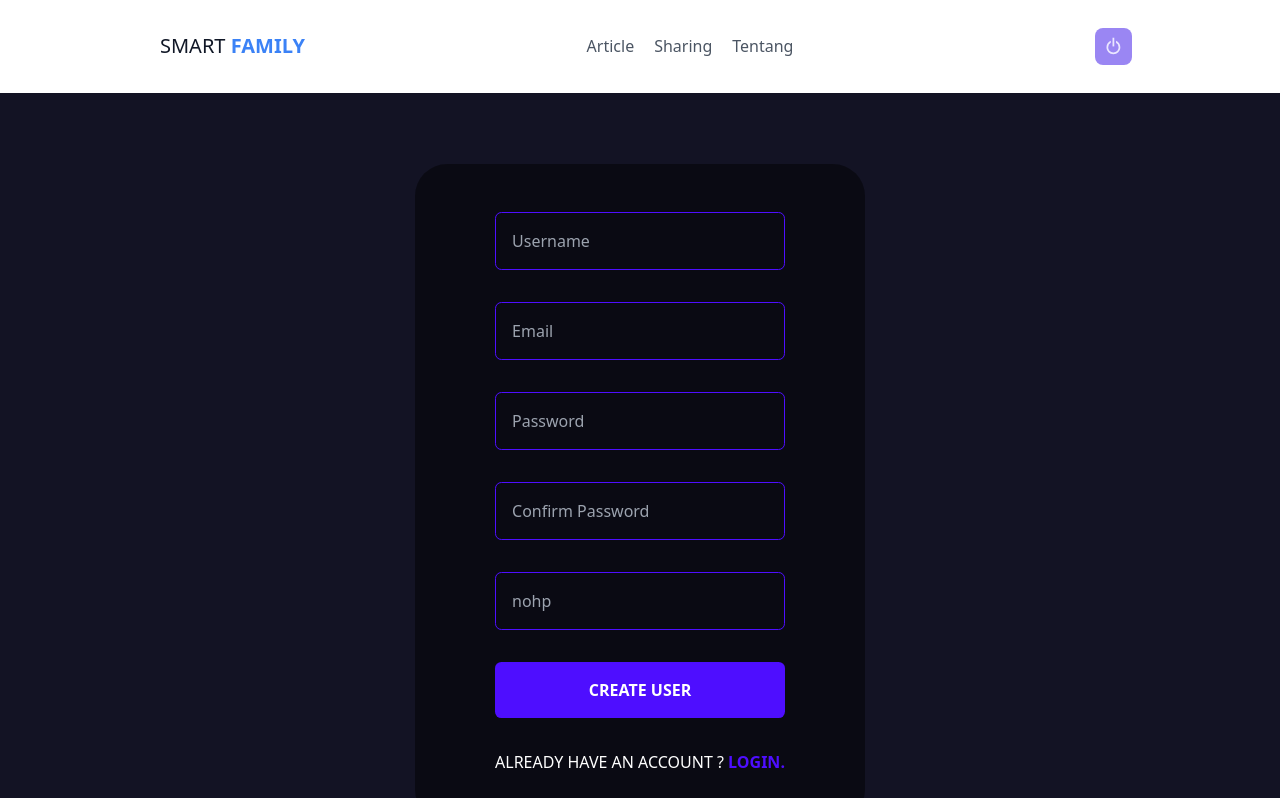
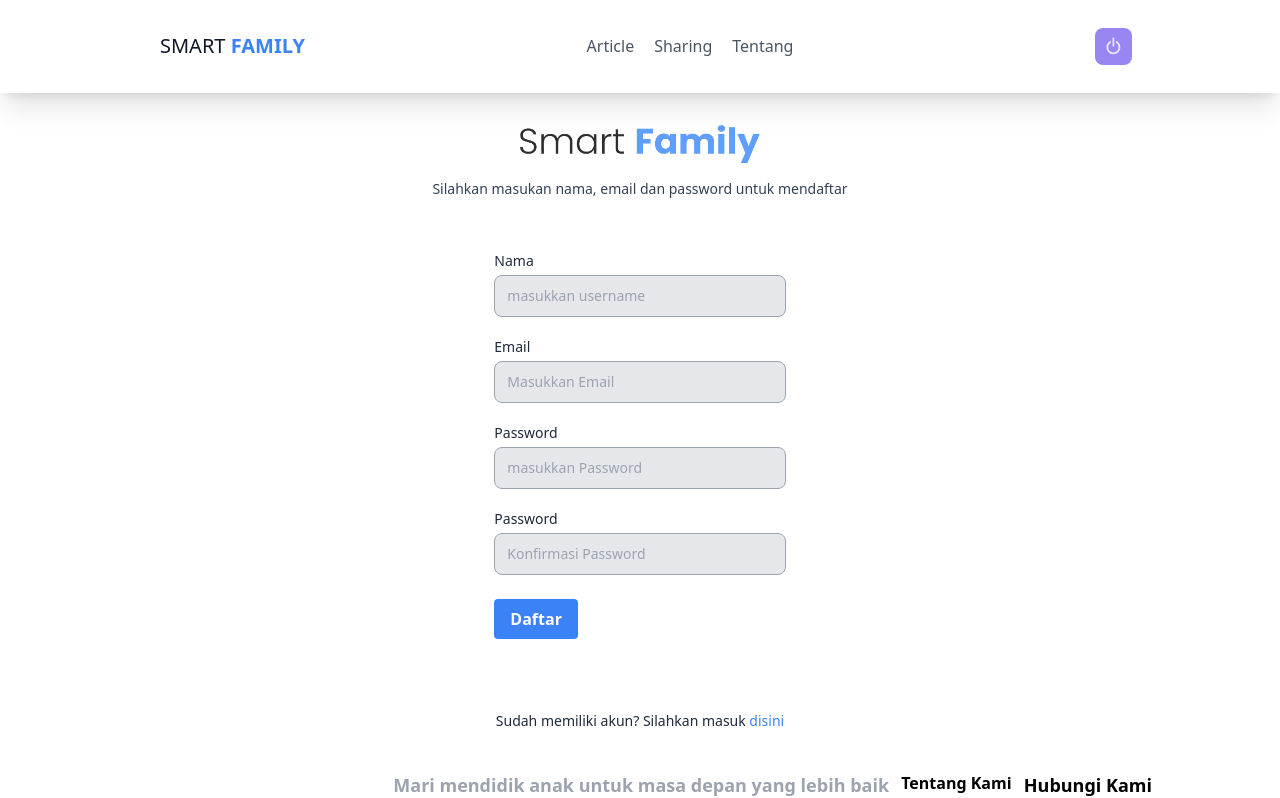
Before and after one commit to faisalalm01/frontend-parentingApp, a React (Create React App) app: page /register in a window 1280 px wide. Shown: the top 798 px of the page. Built offline with nearby package versions, Linux system fonts and the light colour scheme.

Commit message:
new style register

```diff
--- a/src/components/LoginInput.js
+++ /dev/null
@@ -1,58 +0,0 @@
-import React from 'react';
-import PropTypes from 'prop-types';
-
-class LoginInput extends React.Component {
-  constructor(props) {
-    super(props);
-
-    this.state = {
-      email: '',
-      password: '',
-    };
-
-    this.onEmailChangeHandler = this.onEmailChangeHandler.bind(this);
-    this.onPasswordChangeHandler = this.onPasswordChangeHandler.bind(this);
-    this.onSubmitHandler = this.onSubmitHandler.bind(this);
-  }
-
-  onEmailChangeHandler(event) {
-    this.setState(() => {
-      return {
-        email: event.target.value
-      }
-    })
-  }
-
-  onPasswordChangeHandler(event) {
-    this.setState(() => {
-      return {
-        password: event.target.value
-      };
-    });
-  }
-
-  onSubmitHandler(event) {
-    event.preventDefault();
-
-    this.props.login({
-      email: this.state.email,
-      password: this.state.password,
-    });
-  }
-
-  render() {
-    return (
-      <form onSubmit={this.onSubmitHandler} className='login-input'>
-        <input type="email" placeholder='Email' value={this.state.email} onChange={this.onEmailChangeHandler} />
-        <input type="password" placeholder='Password' value={this.state.password} onChange={this.onPasswordChangeHandler} />
-        <button>Masuk</button>
-      </form>
-    );
-  }
-}
-
-LoginInput.propTypes = {
-  login: PropTypes.func.isRequired,
-}
-
-export default LoginInput;
--- a/src/components/RegisterInput.js
+++ /dev/null
@@ -1,70 +0,0 @@
-import React from 'react';
-import PropTypes from 'prop-types';
-
-class RegisterInput extends React.Component {
-  constructor(props) {
-    super(props)
-
-    this.state = {
-      name: '',
-      email: '',
-      password: '',
-    }
-
-    this.onNameChange = this.onNameChange.bind(this);
-    this.onEmailChange = this.onEmailChange.bind(this);
-    this.onPasswordChange = this.onPasswordChange.bind(this);
-    this.onSubmitHandler = this.onSubmitHandler.bind(this);
-  }
-
-  onNameChange(event) {
-    this.setState(() => {
-      return {
-        name: event.target.value,
-      };
-    });
-  }
-
-  onEmailChange(event) {
-    this.setState(() => {
-      return {
-        email: event.target.value
-      };
-    });
-  }
-
-  onPasswordChange(event) {
-    this.setState(() => {
-      return {
-        password: event.target.value
-      };
-    })
-  }
-
-  onSubmitHandler(event) {
-    event.preventDefault();
-
-    this.props.register({
-      name: this.state.name,
-      email: this.state.email,
-      password: this.state.password,
-    });
-  }
-
-  render() {
-    return (
-      <form onSubmit={this.onSubmitHandler} className='register-input'>
-        <input type="text" placeholder="Nama" value={this.state.name} onChange={this.onNameChange} />
-        <input type="email" placeholder="Email" value={this.state.email} onChange={this.onEmailChange} />
-        <input type="password" placeholder="Password" autoComplete='current-password' value={this.state.password} onChange={this.onPasswordChange} />
-        <button>Register</button>
-      </form>
-    )
-  }
-}
-
-RegisterInput.propTypes = {
-  register: PropTypes.func.isRequired,
-};
-
-export default RegisterInput;
--- a/src/pages/RegisterPage.js
+++ b/src/pages/RegisterPage.js
@@ -1,7 +1,7 @@
 /* eslint-disable react-hooks/exhaustive-deps */
 import React, { useState, useEffect } from "react";
 import axios from "axios";
-import styled from "styled-components";
+import Logo from "../assets/logo.png";
 import { useNavigate, Link } from "react-router-dom";
 import { ToastContainer, toast } from "react-toastify";
 import "react-toastify/dist/ReactToastify.css";
@@ -90,114 +90,97 @@ export default function Register() {
 
   return (
     <>
-      <FormContainer>
-        <form action="" onSubmit={(event) => handleSubmit(event)}>
+      <section className="register-page flex p-8 flex-col md:ml-auto w-full mt-10 md:mt-0 items-center">
+        <img
+          className="w-60 object-center rounded"
+          src={Logo}
+          alt="Smart Family"
+        />
+
+        <div className="register-page__intro text-center mt-4">
+          <p className="text-sm text-slate-700">
+            Silahkan masukan nama, email dan password untuk mendaftar
+          </p>
+        </div>
+
+        <div className="flex">
+          <form
+            action=""
+            onSubmit={(event) => handleSubmit(event)}
+            className="register-input my-10"
+          >
+            <div className="mt-2">
+              <label className="leading-7 text-sm text-custom-text-primary text-slate-800">
+                Nama
+              </label>
               <input
                 type="text"
-            placeholder="Username"
+                placeholder="masukkan username"
                 name="username"
                 onChange={(e) => handleChange(e)}
+                className="w-full bg-gray-200 rounded-lg border border-gray-400 outline-2 outline-form-secondry text-background-primary text-sm normal-case py-1 px-3 leading-8"
               />
+            </div>
+
+            <div className="mt-4">
+              <label className="leading-7 text-sm text-custom-text-primary text-slate-800">
+                Email
+              </label>
               <input
                 type="email"
-            placeholder="Email"
+                placeholder="Masukkan Email"
                 name="email"
                 onChange={(e) => handleChange(e)}
+                className="w-full bg-gray-200 rounded-lg border border-gray-400 outline-2 outline-form-secondry text-background-primary text-sm normal-case py-1 px-3 leading-8"
               />
+            </div>
+
+            <div className="mt-4">
+              <label className="leading-7 text-sm text-custom-text-primary text-slate-800">
+                Password
+              </label>
               <input
                 type="password"
-            placeholder="Password"
+                placeholder="masukkan Password"
                 name="password"
+                autoComplete="curentPassword"
                 onChange={(e) => handleChange(e)}
+                className="w-full bg-gray-200 rounded-lg border border-gray-400 outline-2 outline-form-secondry text-background-primary text-sm normal-case py-1 px-3 leading-8"
               />
+            </div>
+
+            <div className="mt-4">
+              <label className="leading-7 text-sm text-custom-text-primary text-slate-800">
+                Password
+              </label>
               <input
                 type="password"
-            placeholder="Confirm Password"
+                placeholder="Konfirmasi Password"
                 name="confirmPassword"
+                autoComplete="curentPassword"
                 onChange={(e) => handleChange(e)}
+                className="w-full bg-gray-200 rounded-lg border border-gray-400 outline-2 outline-form-secondry text-background-primary text-sm normal-case py-1 px-3 leading-8"
               />
-            <input
-            type="number"
-            placeholder="nohp"
-            name="nohp"
-            onChange={(e) => handleChange(e)}
-          />
-          <button type="submit">Create User</button>
-          <span>
-            Already have an account ? <Link to="/login">Login.</Link>
-          </span>
+            </div>
+
+            <div className="my-6">
+              <button type="submit" className="bg-blue-500 hover:bg-blue-700 text-white font-bold text-md py-2 px-4 rounded">
+                Daftar
+              </button>
+            </div>
           </form>
-      </FormContainer>
+        </div>
+
+        <div className="register-page__next-to-login">
+          <p className="text-sm mt-2 text-slate-800">
+            Sudah memiliki akun? Silahkan masuk{" "}
+            <Link to="/login" className="text-blue-500 hover:text-blue-700">
+              disini
+            </Link>
+          </p>
+        </div>
+      </section>
       <ToastContainer />
     </>
   );
 }
-
-const FormContainer = styled.div`
-  height: 100vh;
-  width: 100vw;
-  display: flex;
-  flex-direction: column;
-  justify-content: center;
-  gap: 1rem;
-  align-items: center;
-  background-color: #131324;
-  .brand {
-    display: flex;
-    align-items: center;
-    gap: 1rem;
-    justify-content: center;
-    img {
-      height: 5rem;
-    }
-    h1 {
-      color: white;
-      text-transform: uppercase;
-    }
-  }
-
-  form {
-    display: flex;
-    flex-direction: column;
-    gap: 2rem;
-    background-color: #00000076;
-    border-radius: 2rem;
-    padding: 3rem 5rem;
-  }
-  input {
-    background-color: transparent;
-    padding: 1rem;
-    border: 0.1rem solid #4e0eff;
-    border-radius: 0.4rem;
-    color: white;
-    width: 100%;
-    font-size: 1rem;
-    &:focus {
-      border: 0.1rem solid #997af0;
-      outline: none;
-    }
-  }
-  button {
-    background-color: #4e0eff;
-    color: white;
-    padding: 1rem 2rem;
-    border: none;
-    font-weight: bold;
-    cursor: pointer;
-    border-radius: 0.4rem;
-    font-size: 1rem;
-    text-transform: uppercase;
-    &:hover {
-      background-color: #4e0eff;
-    }
-  }
-  span {
-    color: white;
-    text-transform: uppercase;
-    a {
-      color: #4e0eff;
-      text-decoration: none;
-      font-weight: bold;
-    }
-  }
-`;
```
Lines whose indentation alone changed are shown as unchanged.
